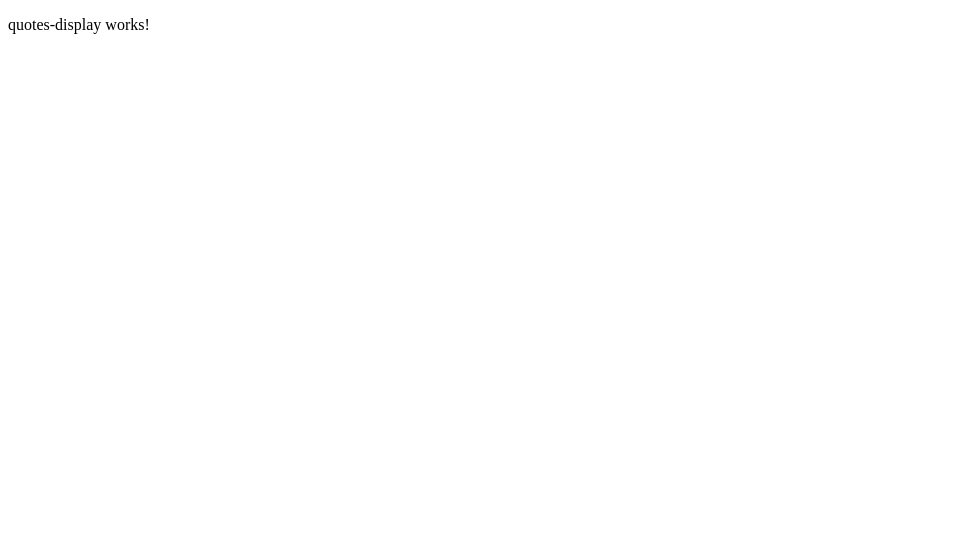
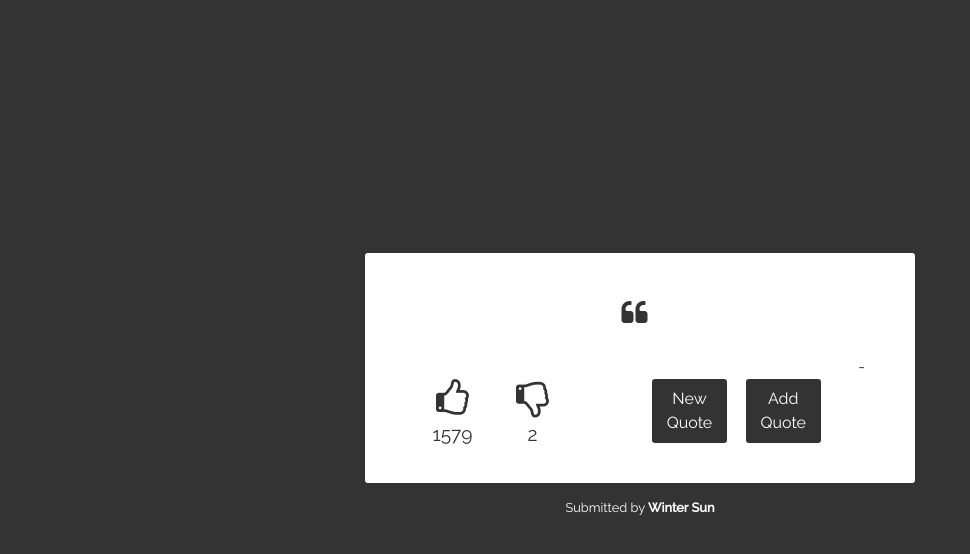
Before and after one commit to Flokots/quotes, an Angular app: page / in a window 1280 px wide. Shown: the top 554 px of the page, without its empty margins (0-970 px from the left). Built offline with nearby package versions, Linux system fonts and the light colour scheme.

Commit message:
set quotes display structure

```diff
--- a/package.json
+++ b/package.json
@@ -18,6 +18,8 @@
     "@angular/platform-browser": "~13.3.0",
     "@angular/platform-browser-dynamic": "~13.3.0",
     "@angular/router": "~13.3.0",
+    "bootstrap": "^5.1.3",
+    "popper": "^1.0.1",
     "rxjs": "~7.5.0",
     "tslib": "^2.3.0",
     "zone.js": "~0.11.4"
--- a/src/app/components/quotes-display/quotes-display.component.html
+++ b/src/app/components/quotes-display/quotes-display.component.html
@@ -1 +1,40 @@
-<p>quotes-display works!</p>
+<div class="container">
+  <div class="wrapper">
+    <div class="quote-box">
+      <div class="quote-text">
+        <i class="fa fa-quote-left quote-icon"></i>
+        <span id="quote-text"></span>
+      </div>
+      <div class="quote-author">
+        -<span id="author"></span>
+      </div>
+      <div class="row buttons">
+        <div class="col-sm-6">
+          <div class="row">
+            <div class="col-sm-3 thumbs">
+              <i class="fa fa-thumbs-o-up icon"></i>
+              <p>1579</p>
+            </div>
+            <div class="col-sm-3 thumbs">
+              <i class="fa fa-thumbs-o-down icon"></i>
+              <p>2</p>
+            </div>
+          </div>
+        </div>
+        <div class="col-sm-6">
+          <div class="row button-row">
+            <div class="col-sm-5 button">
+              <button>New Quote</button>
+            </div>
+            <div class="col-sm-4 button">
+              <button>Add Quote</button>
+            </div>
+          </div>
+        </div>
+      </div>
+    </div>
+    <div class="submitter">
+      <p>Submitted by <strong>Winter Sun</strong></p>
+    </div>
+  </div>
+</div>
--- a/src/index.html
+++ b/src/index.html
@@ -11,6 +11,10 @@
   <link rel="icon" type="image/png" sizes="32x32" href="/favicon-32x32.png">
   <link rel="icon" type="image/png" sizes="16x16" href="/favicon-16x16.png">
   <link rel="manifest" href="/site.webmanifest">
+  <link
+  rel="stylesheet"
+  href="https://maxcdn.bootstrapcdn.com/font-awesome/4.3.0/css/font-awesome.min.css"
+/>
 </head>
 
 <body>
--- a/src/styles.css
+++ b/src/styles.css
@@ -1 +1,87 @@
 /* You can add global styles to this file, and also import other style files */
+@import "~bootstrap/dist/css/bootstrap.css";
+@import url('https://fonts.googleapis.com/css?family=Raleway:400,500');
+* {
+  margin: 0;
+  padding: 0;
+  vertical-align: baseline;
+  list-style: none;
+}
+div {
+  position: relative;
+  z-index: 2;
+}
+body {
+  background-color: #333;
+  color: #333;
+  font-family: 'Raleway', sans-serif;
+  font-weight: 400;
+  display: flex;
+  justify-content: center;
+  align-items: center;
+  height: 100vh;
+}
+.quote-box {
+  border-radius: 3px;
+  position: relative;
+  width: 450px;
+  padding: 40px 50px;
+  display: table;
+  background-color: #fff;
+}
+.quote-text{
+  text-align: center;
+  width: 450px;
+  height: auto;
+  clear: both;
+  font-weight: 500;
+  font-size: 1.75rem;
+}
+.quote-icon {
+  font-size: 1em;
+  margin-right: 0.4em;
+}
+.quote-author {
+  width: 450px;
+  height: auto;
+  clear: both;
+  padding-top: 20px;
+  font-size: 1em;
+  text-align: right;
+}
+.buttons {
+  width: 450px;
+  margin: auto;
+}
+button {
+  height: 50px;
+  width: 75px;
+  border: none;
+  border-radius: 3px;
+  color: #fff;
+  background-color: #333;
+  outline: none;
+  font-size: 1em;
+  padding: 8px;
+  padding-bottom: 3.5em;
+  opacity: 1;
+  }
+.thumbs {
+  height: 50px;
+  width: 75px;
+  float: left;
+  text-align: center;
+  font-size: 1.2em;
+  margin-right: 5px;
+}
+.icon {
+  font-size: 2em;
+}
+.submitter {
+  width: 450px;
+  text-align: center;
+  display: block;
+  margin: 15px auto 30px auto;
+  color: white;
+  font-size: 0.8rem;
+}
```
Also changed, not shown: 1 other file (tests, documents, lock files or other folders).
